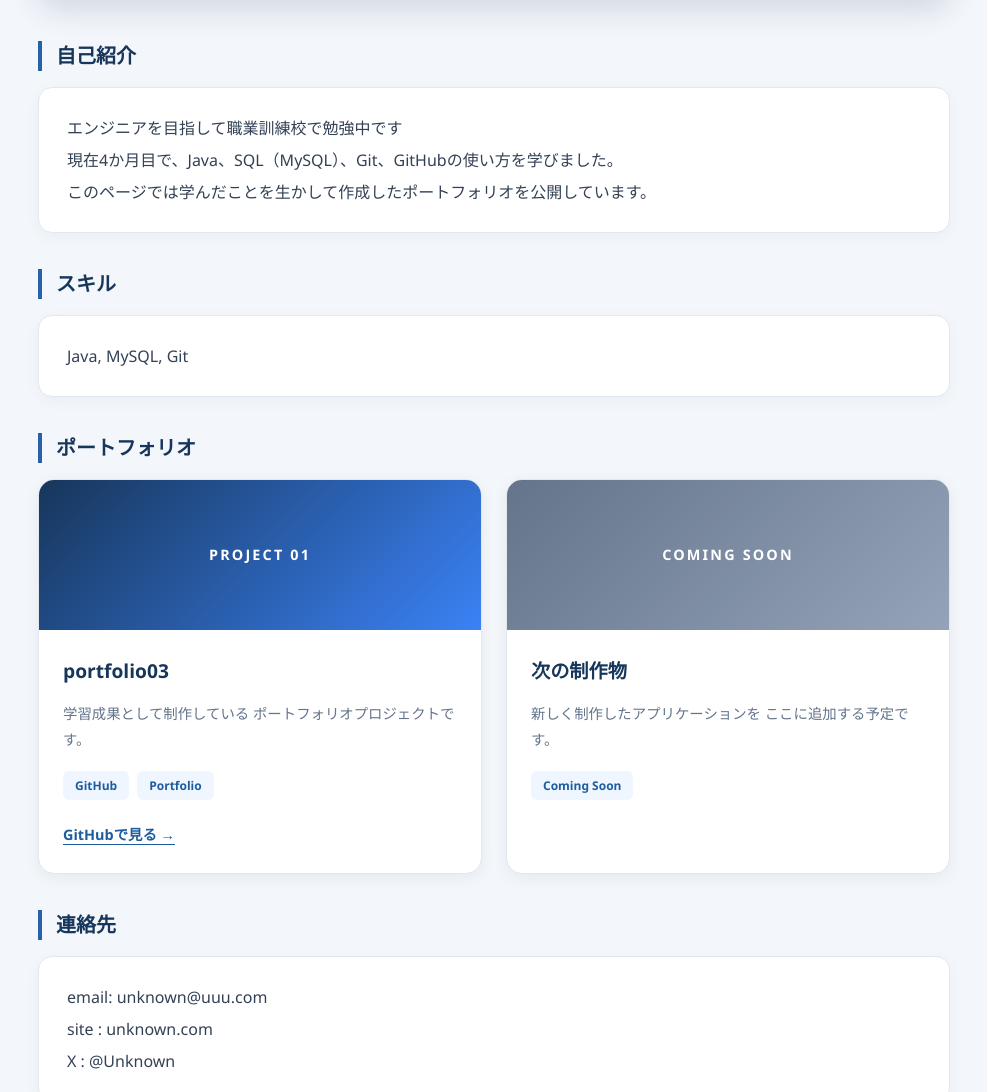
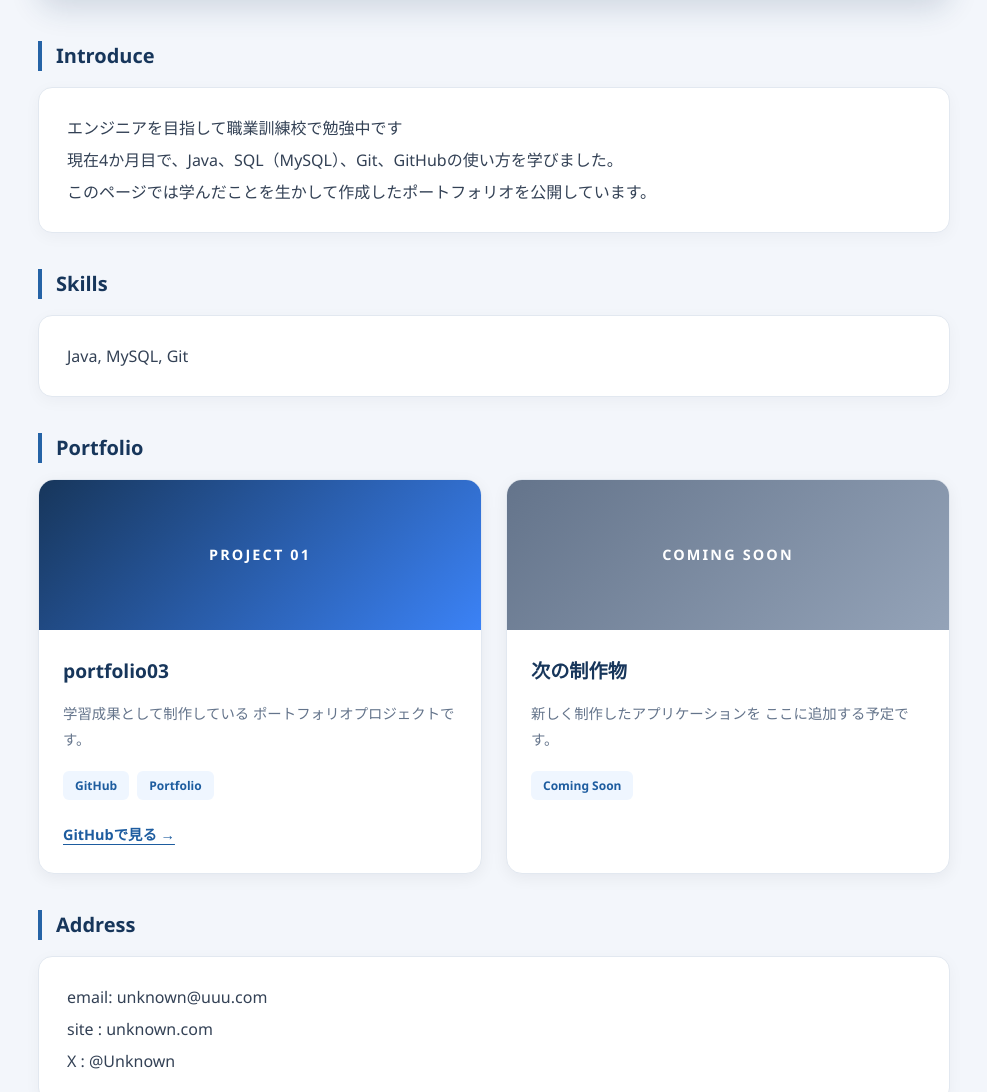
Before and after one commit to OKAS-polytech/OKAS-polytech.github.io, a plain HTML site: page index.html in a window 1280 px wide. Shown: the part 219-1311 px from the top of the page, without its empty margins (146-1133 px from the left). Drawn offline with Linux system fonts and the light colour scheme.

Commit message:
chore: index.htmlのコンテンツ更新
- レベル2見出しを英語に変更

```diff
--- a/index.html
+++ b/index.html
@@ -9,18 +9,18 @@
 </head>
 <body>
     <h1>ポリテク太郎のポートフォリオ公開サイト</h1>
-    <h2 class="reveal">自己紹介</h2>
+    <h2 class="reveal">Introduce</h2>
     <p>
         エンジニアを目指して職業訓練校で勉強中です<br>
         現在4か月目で、Java、SQL（MySQL）、Git、GitHubの使い方を学びました。<br>
         このページでは学んだことを生かして作成したポートフォリオを公開しています。
     </p>
-	<h2 class="reveal">スキル</h2 class="reveal">
+	<h2 class="reveal">Skills</h2 class="reveal">
 	<p>
 		Java, MySQL, Git
 	</p>
 
-	<h2 class="reveal">ポートフォリオ</h2>
+	<h2 class="reveal">Portfolio</h2>
 	<div class="portfolio-grid">
 	    <!-- 作品1：portfolio03 -->
 	    <article class="portfolio-card reveal">
@@ -64,7 +64,7 @@
 	    </article>
 	</div>
 
-	<h2 class="reveal">連絡先</h2 class="reveal">
+	<h2 class="reveal">Address</h2 class="reveal">
 	<p>
 		email: unknown@uuu.com <br>
 		site : unknown.com <br>
```
